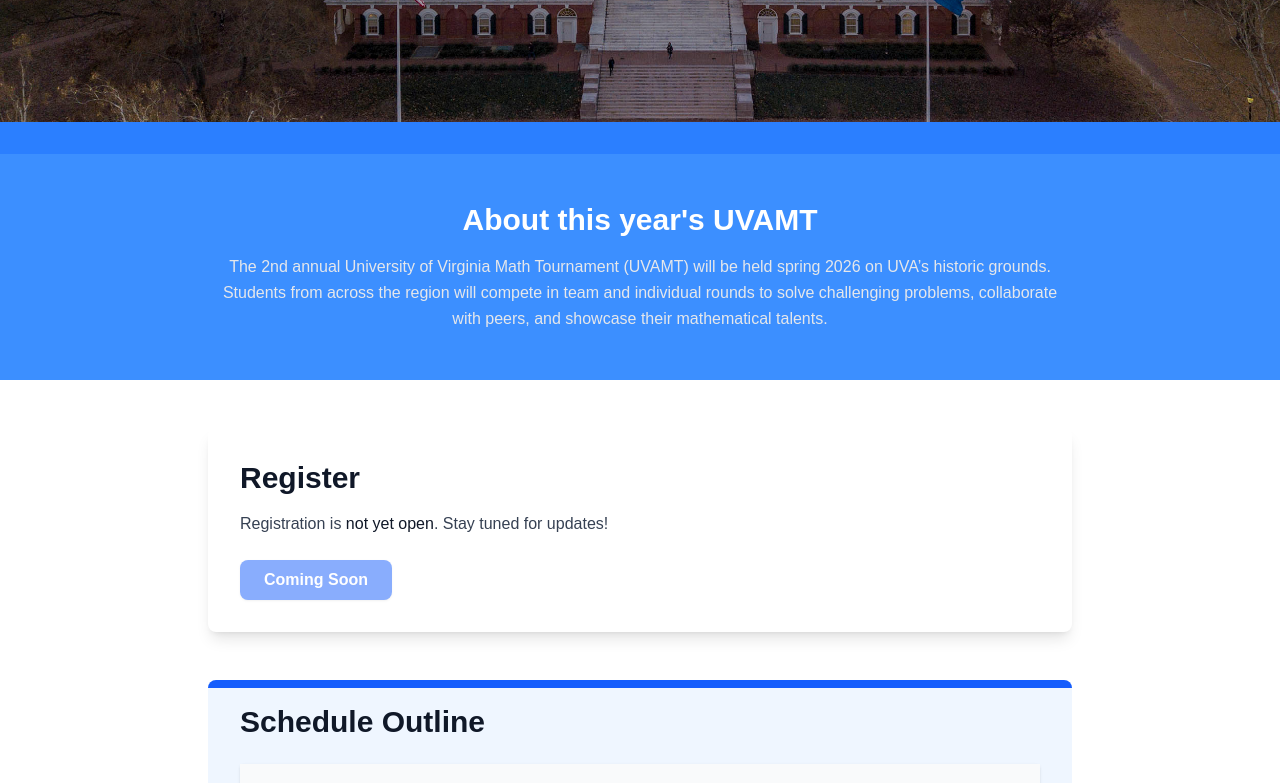
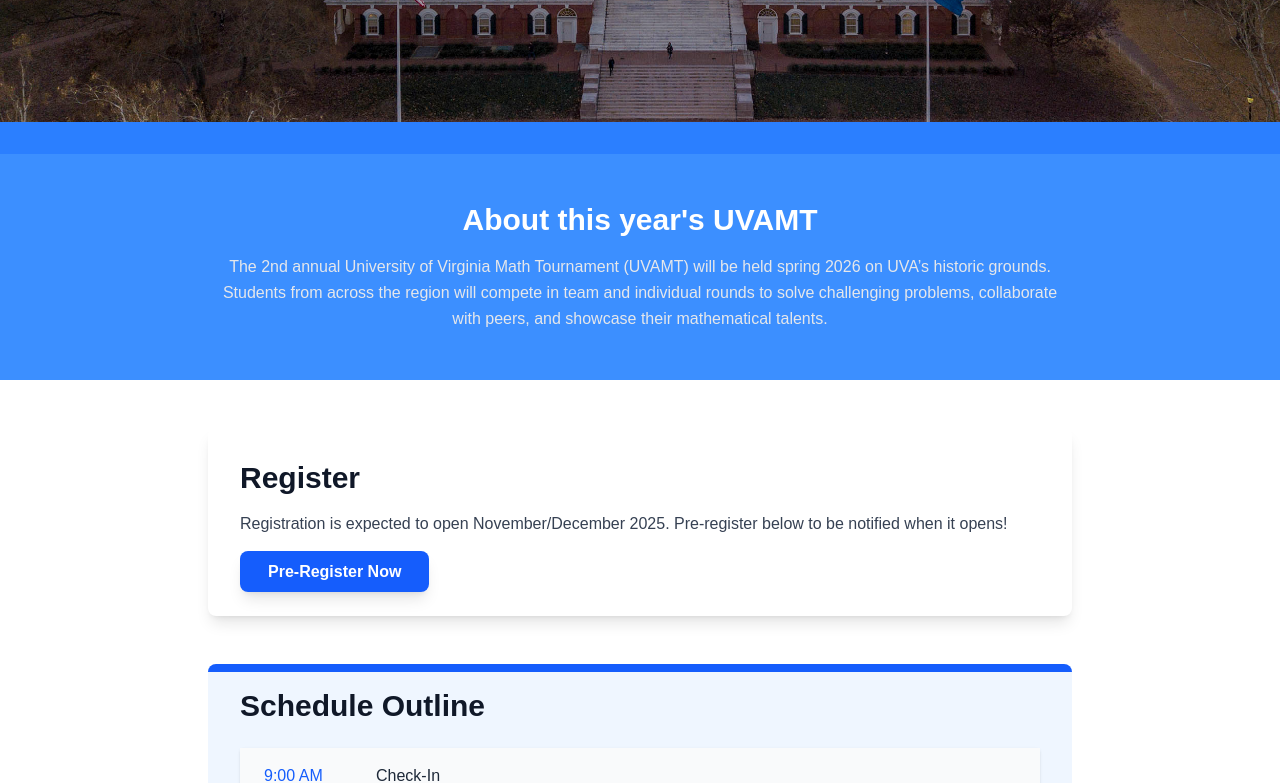
Before and after one commit to mkornilov07/uvamt-website, a Next.js app in the folder uvamt-website/: page /tournament in a window 1280 px wide. Shown: the part 378-1161 px from the top of the page. Built offline with nearby package versions, Linux system fonts and the light colour scheme.

Commit message:
Add pre-registration to Tournament page

```diff
--- a/uvamt-website/app/page.tsx
+++ b/uvamt-website/app/page.tsx
@@ -313,7 +313,7 @@
                         transition={{ delay: 0.3, duration: 0.6 }}
                         viewport={{ once: true }}
                     >
-                        Pre-registration is now open. Sign up below to receive direct email updates when full registration begins.
+                        Pre-registration is now open! Sign up below to receive direct email updates when full registration begins.
                     </motion.p>
                     <motion.div
                         className="text-center"
--- a/uvamt-website/app/tournament/page.tsx
+++ b/uvamt-website/app/tournament/page.tsx
@@ -98,16 +98,16 @@
                             Register
                         </h2>
                         <p className="text-gray-700 mb-6">
-                            Registration is{" "}
-                            <span className="font-medium text-gray-900">not yet open</span>.
-                            Stay tuned for updates!
+                            Registration is expected to open November/December 2025. Pre-register below to be notified when it opens!
                         </p>
-                        <button
-                            disabled
-                            className="px-6 py-2 bg-blue-600 text-white font-semibold rounded-lg shadow opacity-50 cursor-not-allowed"
+                        <a
+                            href="https://forms.gle/xYgRcLdA2SeWVbFy5"
+                            target="_blank"
+                            rel="noopener noreferrer"
+                            className="px-7 py-3 bg-blue-600 text-white font-semibold rounded-lg shadow-lg hover:bg-blue-700 transform hover:-translate-y-1 transition"
                         >
-                            Coming Soon
-                        </button>
+                            Pre-Register Now
+                        </a>
                     </div>
                 </motion.section>
 
```
